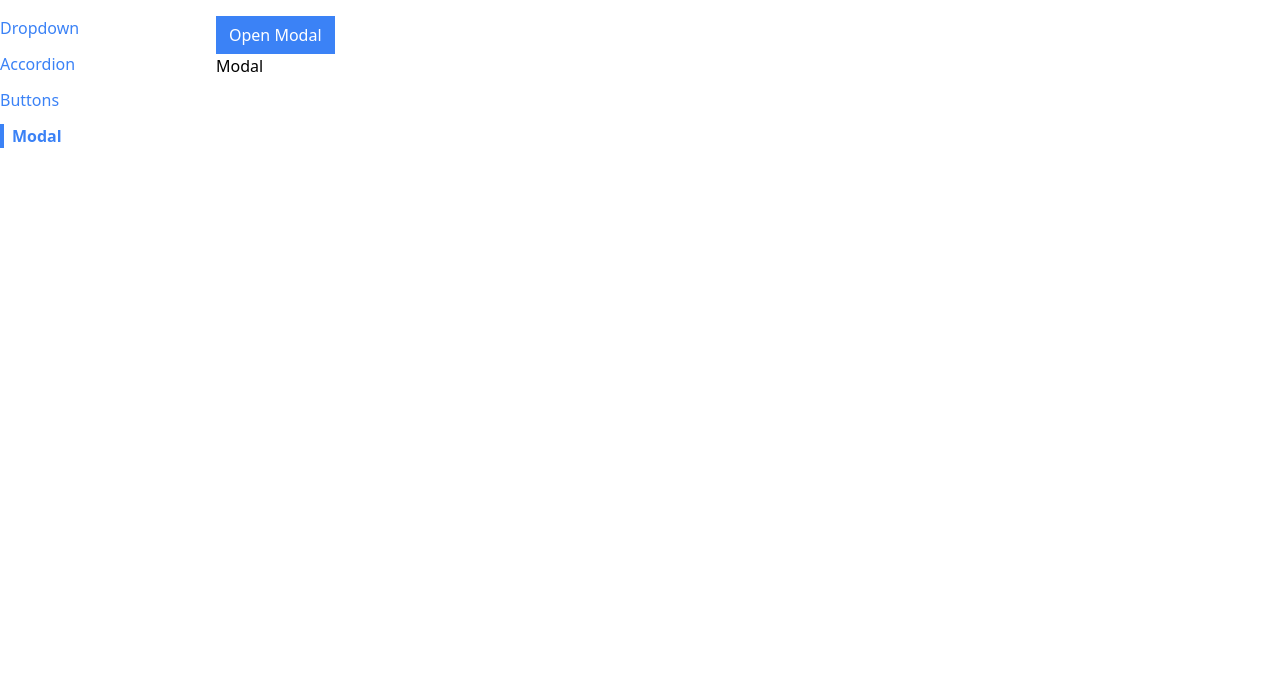
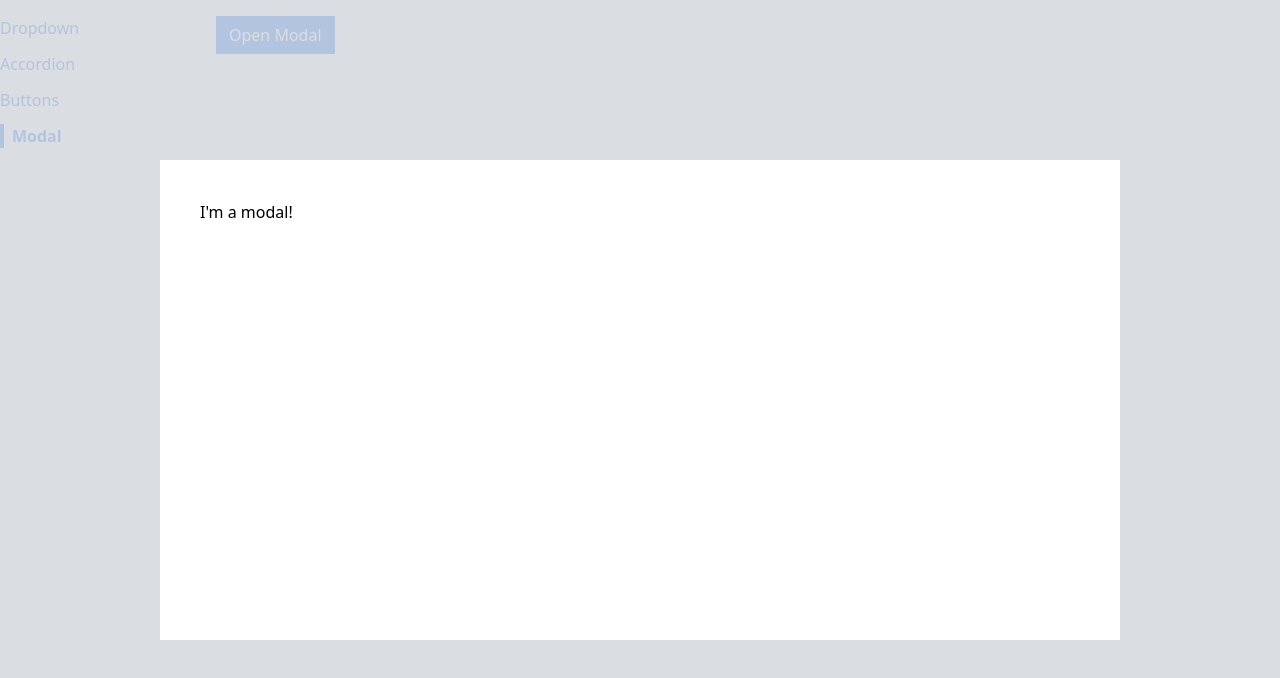
Before and after one commit to pwnrod/comps, a React (Create React App) app: page /modal in a window 1280 px wide. Both pictures are taken after a click on the button "Open Modal". Shown: the top 678 px of the page. Built offline with nearby package versions, Linux system fonts and the light colour scheme.

Commit message:
create basic modal that isn't actually fit for a production application

```diff
--- a/src/components/Modal.js
+++ b/src/components/Modal.js
@@ -1,5 +1,10 @@
 const Modal = () => {
-    return <div>Modal</div>;
+    return (
+        <div>
+            <div className="absolute inset-0 bg-gray-300 opacity-80"></div>
+            <div className="absolute inset-40 p-10 bg-white">I'm a modal!</div>
+        </div>
+    );
 };
 
 export default Modal;
```
